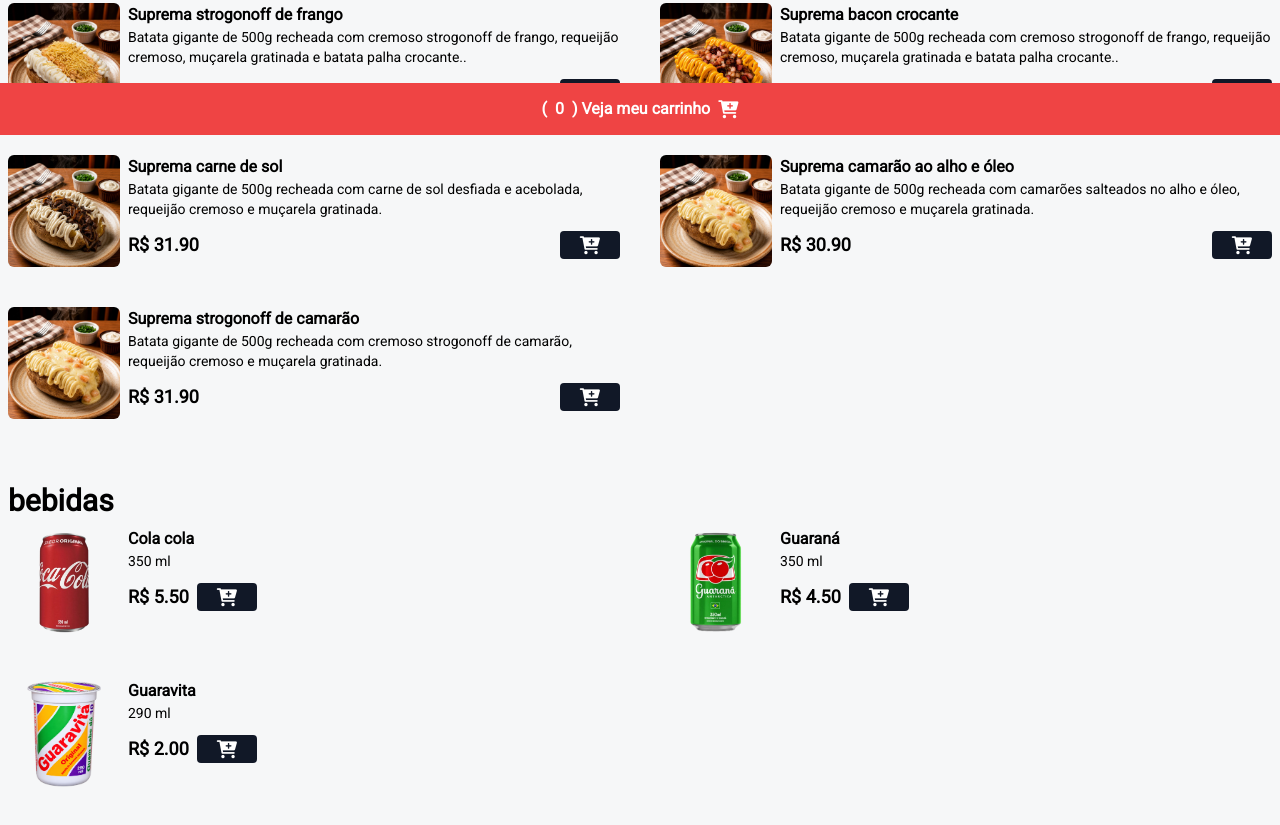
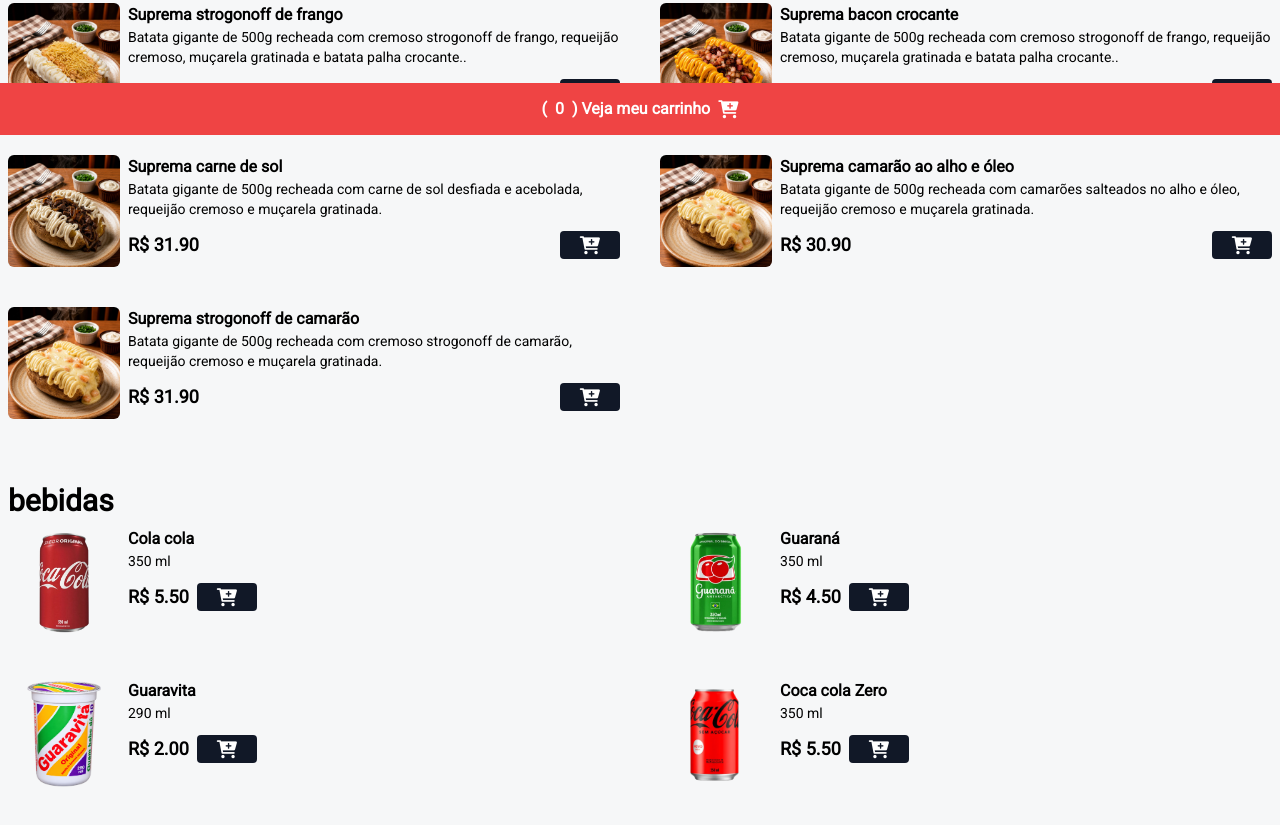
Before and after one commit to kruffer/cibatata, a website: page index.html in a window 1280 px wide. Shown: the part 665-1490 px from the top of the page. Drawn offline with Linux system fonts and the light colour scheme.

Commit message:
Adicionar Coca-Cola Zero

```diff
--- a/index.html
+++ b/index.html
@@ -364,7 +364,37 @@
 
         <!--fim produto item-->
 
-         </div>
+          <!--fim produto item-->
+
+        <div class="flex gap-2">
+
+        <img
+        src="./assets/coca-lata-zero.png"
+        alt="Guaravita"
+        class="w-28 h-28 rounded-md hover:scale-110 hover:-rotate-2 duration-300"
+        />
+
+        <div>
+
+            <p class="font-bold">Coca cola Zero</p>
+            <p class="text-sm">350 ml</p>
+
+            <div class="flex items-center gap-2 justify-between mt-3">
+                <p class="font-bold text-lg">R$ 5.50</p>
+                <button
+                    class="bg-gray-900 px-5 rounded add-to-cart-btn"
+                    data-name="Coca cola Zero"
+                    data-price="5.50"
+                >
+                    <i class="fa fa-cart-plus text-lg text-white"></i>
+                </button>
+            </div>
+        </div>
+
+        </div>
+
+
+        <!--fim produto item-->
 
 
          <!--- FIM GRID BEBIDAS--->
```
Also changed, not shown: assets/coca-lata-zero.png (added), 1 other file.
